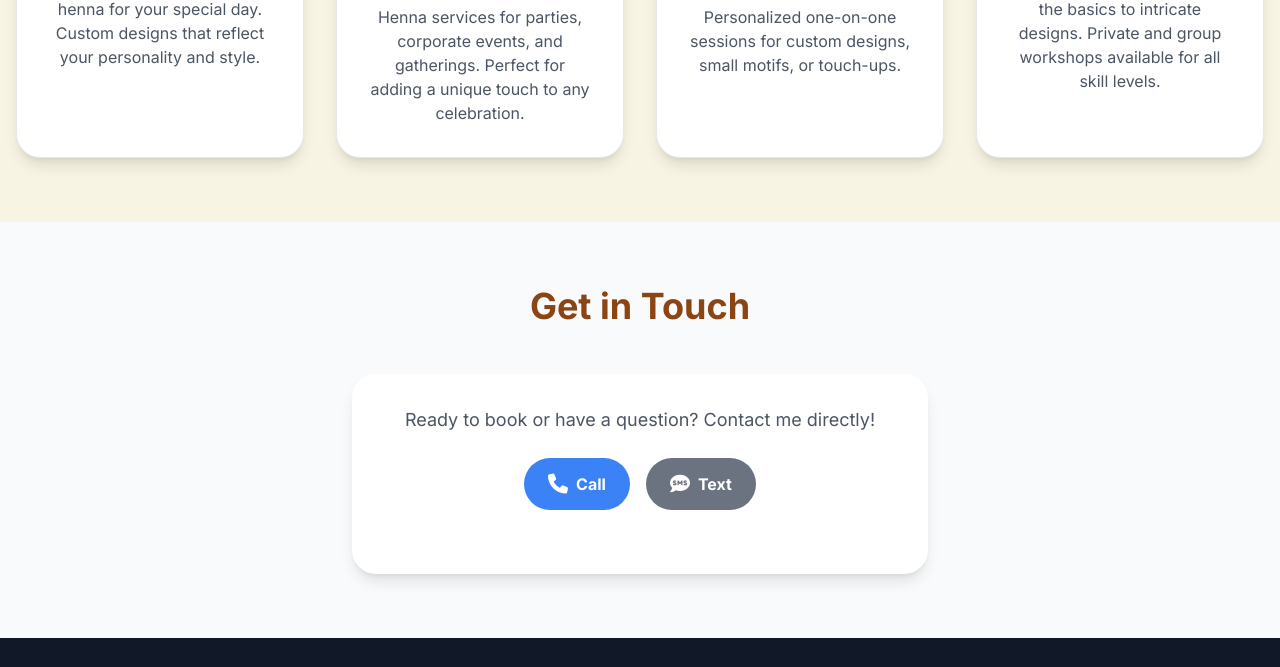
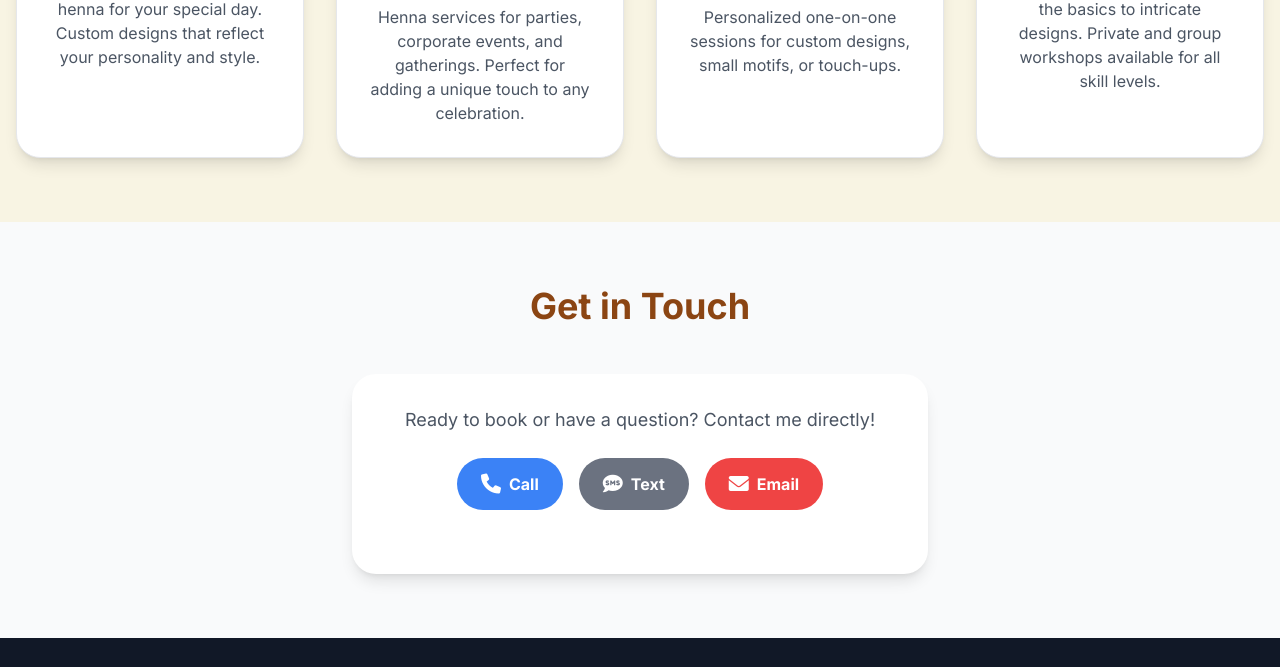
Before and after one commit to hennabysanchari-maker/henna-by-sanchari, a plain HTML site: page index.html in a window 1280 px wide. Shown: the part 1930-2597 px from the top of the page. Drawn offline with nearby package versions, Linux system fonts and the light colour scheme.

Commit message:
Update index.html

```diff
--- a/index.html
+++ b/index.html
@@ -64,10 +64,6 @@
 
     <!-- Header / Hero Section -->
     <header role="banner" class="relative overflow-hidden pt-16 pb-32 text-center bg-gray-100/50">
-        <div class="absolute inset-0 z-0" aria-hidden="true">
-            <!-- Background image with opacity -->
-            <img src="https://placehold.co/1920x1080/D2B48C/333?text=Henna+Art+Background" alt="" class="w-full h-full object-cover opacity-30">
-        </div>
         <div class="relative z-10 container mx-auto px-4 py-16 sm:py-24">
             <!-- Brand Logo -->
             <div class="logo-container mb-8">
@@ -78,7 +74,7 @@
             <p class="mt-4 text-xl sm:text-2xl text-gray-700 font-medium">Timeless art for modern celebrations.</p>
             <!-- The 'href' links to a section on the same page, providing a clear destination for screen readers -->
             <a href="#contact" class="mt-8 inline-block px-8 py-4 rounded-full text-lg font-bold text-white btn-primary shadow-lg">
-                Book a consultation
+                Book An Appointment!
             </a>
         </div>
     </header>
@@ -160,13 +156,18 @@
                     <!-- Quick Contact Links with ARIA labels for screen readers -->
                     <div class="flex flex-col sm:flex-row justify-center items-center gap-4 mb-8">
                         <!-- Phone Call -->
-                        <a href="tel:YOUR_PHONE_NUMBER_HERE" aria-label="Call me on the phone" class="w-full sm:w-auto flex items-center justify-center px-6 py-3 rounded-full text-white bg-blue-500 font-bold transition-transform duration-200 hover:scale-105">
+                        <a href="tel:+1-512-337-6808" aria-label="Call me on the phone" class="w-full sm:w-auto flex items-center justify-center px-6 py-3 rounded-full text-white bg-blue-500 font-bold transition-transform duration-200 hover:scale-105">
                             <i class="fas fa-phone text-xl mr-2" aria-hidden="true"></i> Call
                         </a>
 
                         <!-- Text Message -->
-                        <a href="sms:YOUR_PHONE_NUMBER_HERE" aria-label="Send a text message" class="w-full sm:w-auto flex items-center justify-center px-6 py-3 rounded-full text-white bg-gray-500 font-bold transition-transform duration-200 hover:scale-105">
+                        <a href="sms:+1-512-337-6808" aria-label="Send a text message" class="w-full sm:w-auto flex items-center justify-center px-6 py-3 rounded-full text-white bg-gray-500 font-bold transition-transform duration-200 hover:scale-105">
                             <i class="fas fa-sms text-xl mr-2" aria-hidden="true"></i> Text
+                        </a>
+
+                        <!-- Email -->
+                        <a href="mailto:YOUR_EMAIL_ADDRESS_HERE" aria-label="Send an email" class="w-full sm:w-auto flex items-center justify-center px-6 py-3 rounded-full text-white bg-red-500 font-bold transition-transform duration-200 hover:scale-105">
+                            <i class="fas fa-envelope text-xl mr-2" aria-hidden="true"></i> Email
                         </a>
                     </div>
                 </div>
```
